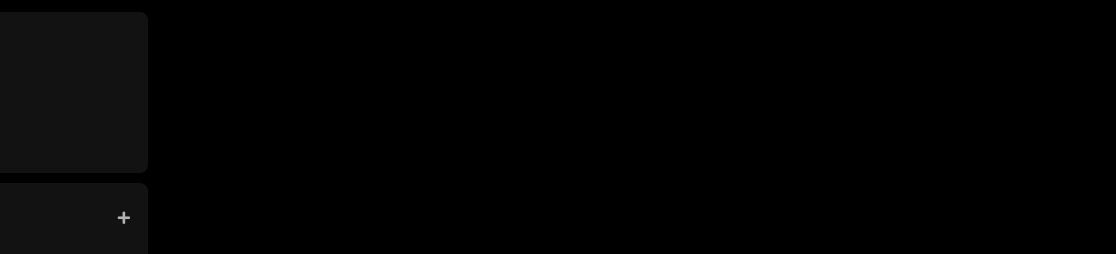
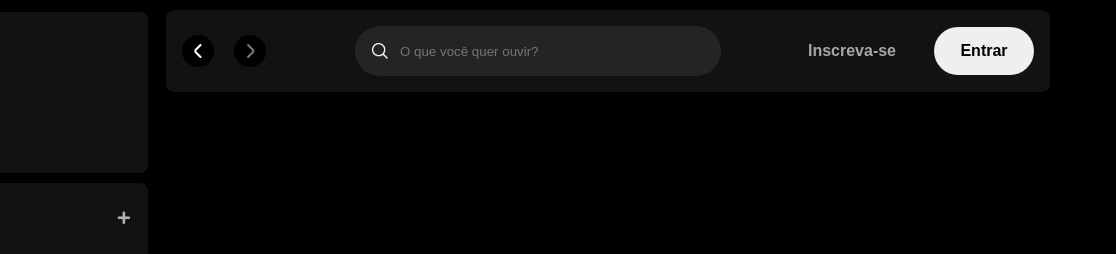
Before and after one commit to cunhanai/Imersao-Frontend-Alura-2024, a plain HTML site: page index.html in a window 1280 px wide. Shown: the top 254 px of the page, 164-1280 px from the left. Drawn offline with Linux system fonts and the light colour scheme.

Commit message:
(Ana Cunha 24/01/2024) feat: Adicionando navbar principal

```diff
--- a/index.html
+++ b/index.html
@@ -1,27 +1,39 @@
 <!DOCTYPE html>
 <html lang="pt-BR">
   <head>
-    <meta charset="UTF-8">
-    <meta name="viewport" content="width=device-width, initial-scale=1.0">
+    <meta charset="UTF-8" />
+    <meta name="viewport" content="width=device-width, initial-scale=1.0" />
     <title>Spotify Imersão</title>
 
     <!-- Styles -->
-    <link rel="stylesheet" href="./src/styles/vars.css">
-    <link rel="stylesheet" href="./src/styles/reset.css">
-    <link rel="stylesheet" href="./src/styles/sidebar-footer.css">
+    <link rel="stylesheet" href="./src/styles/vars.css" />
+    <link rel="stylesheet" href="./src/styles/reset.css" />
+    <link rel="stylesheet" href="./src/styles/sidebar-footer.css" />
+    <link rel="stylesheet" href="./src/styles/main-content.css" />
 
-    <link rel="stylesheet" href="https://use.fontawesome.com/releases/v5.15.4/css/solid.css"
-    integrity="sha384-Tv5i09RULyHKMwX0E8wJUqSOaXlyu3SQxORObAI08iUwIalMmN5L6AvlPX2LMoSE" crossorigin="anonymous" />
+    <link
+      rel="stylesheet"
+      href="https://use.fontawesome.com/releases/v5.15.4/css/solid.css"
+      integrity="sha384-Tv5i09RULyHKMwX0E8wJUqSOaXlyu3SQxORObAI08iUwIalMmN5L6AvlPX2LMoSE"
+      crossorigin="anonymous"
+    />
 
-    <link rel="stylesheet" href="https://use.fontawesome.com/releases/v5.15.4/css/fontawesome.css"
-    integrity="sha384-jLKHWM3JRmfMU0A5x5AkjWkw/EYfGUAGagvnfryNV3F9VqM98XiIH7VBGVoxVSc7" crossorigin="anonymous" />
+    <link
+      rel="stylesheet"
+      href="https://use.fontawesome.com/releases/v5.15.4/css/fontawesome.css"
+      integrity="sha384-jLKHWM3JRmfMU0A5x5AkjWkw/EYfGUAGagvnfryNV3F9VqM98XiIH7VBGVoxVSc7"
+      crossorigin="anonymous"
+    />
   </head>
   <body>
     <div class="sidebar">
       <nav class="sidebar__navigation">
         <div class="logo">
           <a href="">
-                    <img src="./src/assets/icons/logo-spotify.png" alt="logo do Spotify">
+            <img
+              src="./src/assets/icons/logo-spotify.png"
+              alt="logo do Spotify"
+            />
           </a>
         </div>
         <ul>
@@ -72,10 +84,49 @@
       </div>
     </div>
 
+    <main>
+      <div class="main-container">
+        <nav class="header__navigation">
+          <div class="navigation">
+            <button class="arrow-left">
+              <img
+                src="./src/assets/icons/small-left.png"
+                alt="Seta esquerda"
+              />
+            </button>
+            <button class="arrow-right">
+              <img
+                src="./src/assets/icons/small-right.png"
+                alt="Seta direita"
+              />
+            </button>
+          </div>
+
+          <div class="header__search">
+            <img src="./src/assets/icons/search.png" alt="" />
+            <input
+              id="search-input"
+              type="text"
+              maxlength="800"
+              placeholder="O que você quer ouvir?"
+            />
+          </div>
+
+          <div class="header__login">
+            <button class="subscribe">Inscreva-se</button>
+            <button class="login">Entrar</button>
+          </div>
+        </nav>
+      </div>
+    </main>
+
     <footer class="footer">
       <div class="footer__content">
         <span class="text title">Testar o premium de graça</span>
-            <span class="text subtitle">Inscreva-se para curtir música ilimitada e podcasts só com alguns anúncios. Não precisa de cartão de crédito</span>
+        <span class="text subtitle"
+          >Inscreva-se para curtir música ilimitada e podcasts só com alguns
+          anúncios. Não precisa de cartão de crédito</span
+        >
       </div>
       <button class="footer__button">
         <span>Inscreva-se grátis</span>
--- /dev/null
+++ b/src/styles/main-content.css
@@ -0,0 +1,90 @@
+/* HEADER */
+
+.main-container {
+    max-width: 80vw;
+    height: 100vh;
+    margin-left: 320px;
+    margin-right: 56px;
+}
+
+.header__navigation {
+    display: flex;
+    justify-content: space-between;
+    align-items: center;
+    padding: 16px;
+    margin: 10px;
+    border-radius: 8px;
+    background-color: #121212;
+}
+
+.header__navigation .navigation {
+    display: flex;
+    justify-content: space-around;
+    align-items: center;
+}
+
+.header__navigation .navigation .arrow-left {
+    margin-right: 1.25rem;
+}
+
+.arrow-left, .arrow-right {
+    display: flex;
+    align-items: center;
+    justify-content: center;
+    width: 32px;
+    height: 32px;
+    background: var(--text-base-dark);
+    border-radius: 50%;
+    border: none;
+    cursor: pointer;
+}
+
+.header__login {
+    display: flex;
+    align-items: center;
+}
+
+.header__search {
+    display: flex;
+    align-items: center;
+    width: 364px;
+    height: 48px;
+    margin-left: 8px;
+    background-color: #242424;
+    border-radius: 500px;
+    border: 1px solid transparent;
+}
+
+.header__search img {
+    width: 16px;
+    height: 16px;
+    margin-left: 16px;
+}
+
+.header__search input {
+    background: transparent;
+    border: none;
+    padding: 0px 100px 0 12px;
+    color: #fff;
+    text-overflow: ellipsis;
+    overflow: hidden;
+    white-space: nowrap;
+    outline: none;
+}
+
+.header__login .subscribe {
+    color: #a7a7a7;
+    font-size: 16px;
+    font-weight: 700;
+    background-color: transparent;
+    margin-right: 32px;
+}
+
+.header__login .login {
+    width: 100px;
+    height: 48px;
+    color: #000;
+    font-size: 16px;
+    font-weight: 700;
+    border-radius: 40px;
+}
--- a/src/styles/vars.css
+++ b/src/styles/vars.css
@@ -1,4 +1,39 @@
 :root {
-    /* FONT */
+    /* Colors */
+    --text-base-dark: #000;
+    --text-base-light: #fff;
+    --text-sub: #a7a7a7;
+
+    --bg-icon: #131313;
+    --bg-top-bar: #61616142;
+    --bg-arrow-color: rgba(255, 255, 255)
+    --grid-gap: 24px;
+    --column-count: 5;
+
+    /* Colors Cards */
+    --card1: rgb(0, 100, 80);
+    --card2: rgb(132, 0, 231);
+    --card3: rgb(30, 50, 100);
+    --card4: rgb(140, 25, 50);
+    --card5: rgb(232, 17, 91);
+    --card6: rgb(83, 122, 161);
+    --card7: rgb(142, 102, 172);
+    --card8: rgb(20, 138, 8);
+    --card9: rgb(30, 50, 100);
+    --card10: rgb(233, 20, 41);
+    --card11: rgb(80, 55, 80);
+    --card12: rgb(216, 64, 0);
+    --card13: rgb(186, 93, 7);
+    --card14: rgb(0, 30, 80);
+    --card15: rgb(60, 30, 80);
+
+    /* Fonts */
     --font-dm-sans: "DM Sans", sans-serif;
-}
+  }
+
+  /* MEDIA QUERYS */
+  @media screen and (max-width: 767px) {
+  }
+
+  @media screen and (min-width: 768px) and (max-width: 1274px) {
+  }
```
Lines whose indentation alone changed are shown as unchanged.
